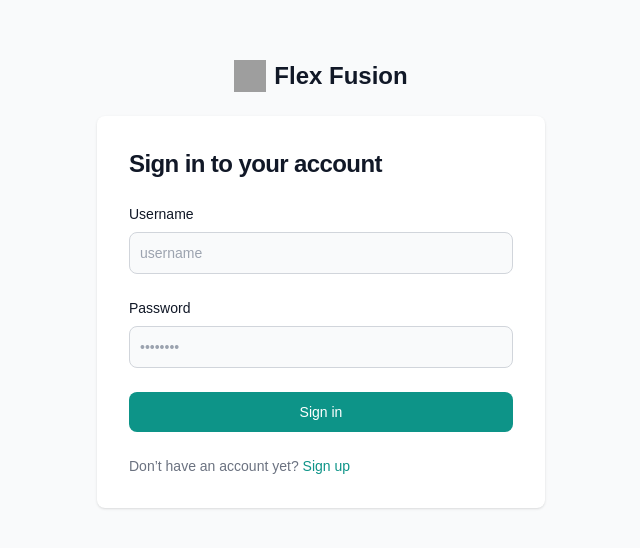
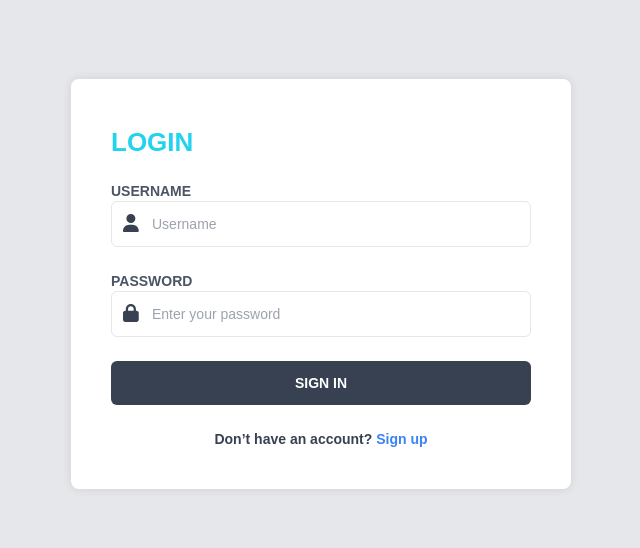
Before and after one commit to PatrickLisiecki/fit-sync, a React (Vite) app in the folder client/: page /auth in a window 1280 px wide. Shown: the part 116-664 px from the top of the page, without its empty margins (319-959 px from the left). Built offline with nearby package versions, Linux system fonts and the light colour scheme; no server answers; grey boxes are pictures that could not be loaded.

Commit message:
Styled forms and added fa icons

```diff
--- a/client/package.json
+++ b/client/package.json
@@ -11,6 +11,10 @@
         "preview": "vite preview"
     },
     "dependencies": {
+        "@fortawesome/fontawesome-svg-core": "^6.4.0",
+        "@fortawesome/free-regular-svg-icons": "^6.4.0",
+        "@fortawesome/free-solid-svg-icons": "^6.4.0",
+        "@fortawesome/react-fontawesome": "^0.2.0",
         "axios": "^1.4.0",
         "react": "^18.2.0",
         "react-dom": "^18.2.0",
--- a/client/src/routes/Auth/Auth.jsx
+++ b/client/src/routes/Auth/Auth.jsx
@@ -1,15 +1,21 @@
 import { useContext, useState } from "react";
 import { Form, Navigate } from "react-router-dom";
 import { AuthContext } from "../../contexts/AuthContext";
+
+// Icons
+import { FontAwesomeIcon } from "@fortawesome/react-fontawesome";
+import { faUser, faLock, faEnvelope } from "@fortawesome/free-solid-svg-icons";
 
 export default function Auth() {
     const { currentUser, login, signup, authError } = useContext(AuthContext);
     const [byLogin, setByLogin] = useState(true);
 
+    // Redirect if user is already logged in
     if (currentUser) {
         return <Navigate to="/dashboard" />;
     }
 
+    // Handle form submission for login
     const handleLogin = async (e) => {
         e.preventDefault();
         const formData = new FormData(e.target);
@@ -17,13 +23,14 @@ export default function Auth() {
         await login(credentials);
     };
 
+    // Handle form submission for signup
     const handleSignup = async (event) => {
         event.preventDefault();
         const formData = new FormData(event.target);
         const credentials = Object.fromEntries(formData);
 
         // Check if any of the required fields are empty
-    if (!credentials.name || !credentials.email || !credentials.password) {
+        if (!credentials.username || !credentials.email || !credentials.password) {
             // Show an error message or set a state to display an error message
             console.error("All fields are required");
             return;
@@ -33,165 +40,208 @@ export default function Auth() {
     };
 
     return (
-    <section className="bg-gray-50 dark:bg-gray-900">
-      <div className="flex flex-col items-center justify-center px-6 py-8 mx-auto md:h-screen lg:py-0">
-        <div
-          href="#"
-          className="flex items-center mb-6 text-2xl font-semibold text-gray-900 dark:text-white"
-        >
-          <img
-            className="w-8 h-8 mr-2"
-            src="https://flowbite.s3.amazonaws.com/blocks/marketing-ui/logo.svg"
-            alt="Logo"
-          />
+        <section className="w-full min-h-screen flex justify-center items-center bg-gray-200">
+            <div className="w-full container mx-auto flex flex-col items-center justify-center">
+                {/* Header */}
+                {/* <div className="text-[32px] font-semibold uppercase flex items-center mb-2 text-teal-400">
                     Flex Fusion
-        </div>
+                </div> */}
+
+                {/* Login Form */}
                 <div
                     className={`${
                         byLogin ? "block" : "hidden"
-          } w-full bg-white rounded-lg shadow dark:border md:mt-0 sm:max-w-md xl:p-0 dark:bg-gray-800 dark:border-gray-700`}
+                    } min-w-[300px] md:min-w-[500px] bg-white rounded-lg p-10 shadow-bs`}
                 >
-          <div className="p-6 space-y-4 md:space-y-6 sm:p-8">
-            <h1 className="text-xl font-bold leading-tight tracking-tight text-gray-900 md:text-2xl dark:text-white">
-              Sign in to your account
-            </h1>
+                    {/* Form Header */}
+                    <div className="w-full text-left mb-4">
+                        <span className="h3 uppercase  text-cyan-400">Login</span>
+                    </div>
+
+                    {/* Form */}
                     <Form
-              className="space-y-4 md:space-y-6"
+                        className="flex flex-col justify-center items-center gap-y-6"
                         method="post"
                         onSubmit={handleLogin}
                     >
-              <div>
+                        {/* Username Field */}
+                        <fieldset className="w-full">
                             {authError && <div className="text-red-300">{authError}</div>}
                             <label
-                  htmlFor="email"
-                  className="block mb-2 text-sm font-medium text-gray-900 dark:text-white"
+                                htmlFor="username"
+                                className="block text-sm font-semibold uppercase text-gray-600"
                             >
                                 Username
                             </label>
+                            <div className="relative">
                                 <input
                                     type="text"
                                     name="username"
                                     id="username"
-                  placeholder="username"
-                  className="bg-gray-50 border border-gray-300 text-gray-900 sm:text-sm rounded-lg focus:ring-accent focus:border-accent block w-full p-2.5 dark:bg-gray-700 dark:border-gray-600 dark:placeholder-gray-400 dark:text-white dark:focus:ring-blue-500 dark:focus:border-blue-500"
+                                    placeholder="Username"
+                                    className="block w-full rounded-md pl-10 pr-3 py-3 text-sm focus:outline-none bg-white border border-gray-200 text-gray-600"
                                     required=""
                                 />
+                                <span className="absolute left-3 top-1/2 transform -translate-y-1/2 text-gray-700">
+                                    <FontAwesomeIcon icon={faUser} />
+                                </span>
                             </div>
-              <div>
+                        </fieldset>
+
+                        {/* Password Field */}
+                        <fieldset className="w-full">
                             <label
                                 htmlFor="password"
-                  className="block mb-2 text-sm font-medium text-gray-900 dark:text-white"
+                                className="block text-sm font-semibold uppercase text-gray-600"
                             >
                                 Password
                             </label>
+                            <div className="relative">
                                 <input
-                  type="password"
+                                    type="text"
                                     name="password"
                                     id="password"
-                  placeholder="••••••••"
-                  className="bg-gray-50 border border-gray-300 text-gray-900 sm:text-sm rounded-lg focus:ring-accent focus:border-accent block w-full p-2.5 dark:bg-gray-700 dark:border-gray-600 dark:placeholder-gray-400 dark:text-white dark:focus:ring-blue-500 dark:focus:border-blue-500"
+                                    placeholder="Enter your password"
+                                    className="block w-full rounded-md pl-10 pr-3 py-3 text-sm focus:outline-none bg-white border border-gray-200 text-gray-600"
                                     required=""
                                 />
+                                <span className="absolute left-3 top-1/2 transform -translate-y-1/2 text-gray-700">
+                                    <FontAwesomeIcon icon={faLock} />
+                                </span>
                             </div>
+                        </fieldset>
 
+                        {/* Login Button */}
+                        <fieldset className="w-full">
                             <button
                                 type="submit"
-                className="w-full text-white bg-accent hover:bg-accent focus:ring-4 focus:outline-none focus:ring-accent font-medium rounded-lg text-sm px-5 py-2.5 text-center dark:bg-accent dark:hover:bg-accent dark:focus:ring-accent"
+                                className="w-full rounded-md px-4 py-3 text-sm uppercase font-bold text-white bg-gray-700 hover:bg-gray-600"
                             >
                                 Sign in
                             </button>
-              <p className="text-sm font-light text-gray-500 dark:text-gray-400">
-                Don’t have an account yet?{" "}
-                <button
-                  className="font-medium text-accent hover:underline dark:text-accent"
+                        </fieldset>
+
+                        {/* Create Account Button */}
+                        <div className="text-sm font-semibold text-gray-700">
+                            Don’t have an account?{" "}
+                            <span
+                                className="text-sm cursor-pointer text-blue-500 hover:underline"
                                 onClick={() => setByLogin(!byLogin)}
                             >
                                 Sign up
-                </button>
-              </p>
+                            </span>
+                        </div>
                     </Form>
                 </div>
-        </div>
+
+                {/* Signup Form */}
                 <div
                     className={`${
                         byLogin ? "hidden" : "block"
-          } w-full bg-white rounded-lg shadow dark:border md:mt-0 sm:max-w-md xl:p-0 dark:bg-gray-800 dark:border-gray-700`}
+                    } min-w-[300px] md:min-w-[500px] bg-white rounded-lg p-10 shadow-bs`}
                 >
-          <div className="p-6 space-y-4 md:space-y-6 sm:p-8">
-            <h1 className="text-xl font-bold leading-tight tracking-tight text-gray-900 md:text-2xl dark:text-white">
-              Create an account
-            </h1>
+                    {/* Form Header */}
+                    <div className="w-full text-left mb-4">
+                        <span className="h3 uppercase  text-cyan-400">Sign Up</span>
+                    </div>
+
+                    {/* Form */}
                     <Form
-              className="space-y-4 md:space-y-6"
+                        className="flex flex-col justify-center items-center gap-y-6"
                         method="post"
                         onSubmit={handleSignup}
                     >
-              <div>
+                        {/* Username Field */}
+                        <fieldset className="w-full">
                             {authError && <div className="text-red-300">{authError}</div>}
                             <label
-                  htmlFor="name"
-                  className="block mb-2 text-sm font-medium text-gray-900 dark:text-white"
+                                htmlFor="username"
+                                className="block text-sm font-semibold uppercase text-gray-600"
                             >
                                 Username
                             </label>
+                            <div className="relative">
                                 <input
                                     type="text"
-                  name="name"
-                  id="name"
-                  placeholder="name"
-                  className="bg-gray-50 border border-gray-300 text-gray-900 sm:text-sm rounded-lg focus:ring-accent focus:border-accent block w-full p-2.5 dark:bg-gray-700 dark:border-gray-600 dark:placeholder-gray-400 dark:text-white dark:focus:ring-blue-500 dark:focus:border-blue-500"
+                                    name="username"
+                                    id="username"
+                                    placeholder="Username"
+                                    className="block w-full rounded-md pl-10 pr-3 py-3 text-sm focus:outline-none bg-white border border-gray-200 text-gray-600"
                                     required=""
                                 />
+                                <span className="absolute left-3 top-1/2 transform -translate-y-1/2 text-gray-700">
+                                    <FontAwesomeIcon icon={faUser} />
+                                </span>
                             </div>
-              <div>
+                        </fieldset>
+
+                        {/* Email Field */}
+                        <fieldset className="w-full">
                             <label
                                 htmlFor="email"
-                  className="block mb-2 text-sm font-medium text-gray-900 dark:text-white"
+                                className="block text-sm font-semibold uppercase text-gray-600"
                             >
-                  Your email
+                                Email
                             </label>
+                            <div className="relative">
                                 <input
-                  type="email"
+                                    type="text"
                                     name="email"
                                     id="email"
-                  className="bg-gray-50 border border-gray-300 text-gray-900 sm:text-sm rounded-lg focus:ring-accent focus:border-accent block w-full p-2.5 dark:bg-gray-700 dark:border-gray-600 dark:placeholder-gray-400 dark:text-white dark:focus:ring-blue-500 dark:focus:border-blue-500"
-                  placeholder="name@company.com"
+                                    placeholder="email@domain.com"
+                                    className="block w-full rounded-md pl-10 pr-3 py-3 text-sm focus:outline-none bg-white border border-gray-200 text-gray-600"
                                     required=""
                                 />
+                                <span className="absolute left-3 top-1/2 transform -translate-y-1/2 text-gray-700">
+                                    <FontAwesomeIcon icon={faEnvelope} />
+                                </span>
                             </div>
-              <div>
+                        </fieldset>
+
+                        {/* Password Field */}
+                        <fieldset className="w-full">
                             <label
                                 htmlFor="password"
-                  className="block mb-2 text-sm font-medium text-gray-900 dark:text-white"
+                                className="block text-sm font-semibold uppercase text-gray-600"
                             >
                                 Password
                             </label>
+                            <div className="relative">
                                 <input
-                  type="password"
+                                    type="text"
                                     name="password"
                                     id="password"
-                  placeholder="••••••••"
-                  className="bg-gray-50 border border-gray-300 text-gray-900 sm:text-sm rounded-lg focus:ring-accent focus:border-accent block w-full p-2.5 dark:bg-gray-700 dark:border-gray-600 dark:placeholder-gray-400 dark:text-white dark:focus:ring-blue-500 dark:focus:border-blue-500"
+                                    placeholder="Password"
+                                    className="block w-full rounded-md pl-10 pr-3 py-3 text-sm focus:outline-none bg-white border border-gray-200 text-gray-600"
                                     required=""
                                 />
+                                <span className="absolute left-3 top-1/2 transform -translate-y-1/2 text-gray-700">
+                                    <FontAwesomeIcon icon={faLock} />
+                                </span>
                             </div>
+                        </fieldset>
+
+                        {/* Login Button */}
+                        <fieldset className="w-full">
                             <button
                                 type="submit"
-                className="w-full text-white bg-accent hover:bg-accent focus:ring-4 focus:outline-none focus:ring-accent font-medium rounded-lg text-sm px-5 py-2.5 text-center dark:bg-accent dark:hover:bg-accent dark:focus:ring-accent"
+                                className="w-full rounded-md px-4 py-3 text-sm uppercase font-bold text-white bg-gray-700 hover:bg-gray-600"
                             >
-                Create account
+                                Sign up
                             </button>
-              <p className="text-sm font-light text-gray-500 dark:text-gray-400">
-                Have an account?{" "}
-                <button
-                  className="font-medium text-accent hover:underline dark:text-accent"
+                        </fieldset>
+
+                        {/* Create Account Button */}
+                        <div className="text-sm font-semibold text-gray-700">
+                            Already have an account?{" "}
+                            <span
+                                className="cursor-pointer text-blue-500 hover:underline"
                                 onClick={() => setByLogin(!byLogin)}
                             >
                                 Log in
-                </button>
-              </p>
+                            </span>
+                        </div>
                     </Form>
-          </div>
                 </div>
             </div>
         </section>
--- a/client/tailwind.config.js
+++ b/client/tailwind.config.js
@@ -18,13 +18,12 @@ module.exports = {
         },
         extend: {
             colors: {
-                primary: "#333333",
-                secondary: "#777777",
-                accent: "#0d9488",
+                primary: "#b4b4b4",
+                secondary: "#333333",
+                accent: "#00F6FF",
             },
             boxShadow: {
                 bs: "0 0 10px rgba(0,0,0,.1)",
-                soft: "-5px -5px 10px #b3b3b3,5px 5px 10px #ffffff",
             },
         },
     },
```
Also changed, not shown: client/src/routes/root.jsx (+8 -14 lines), 1 other file (tests, documents, lock files or other folders). Lines whose indentation alone changed are shown as unchanged.
